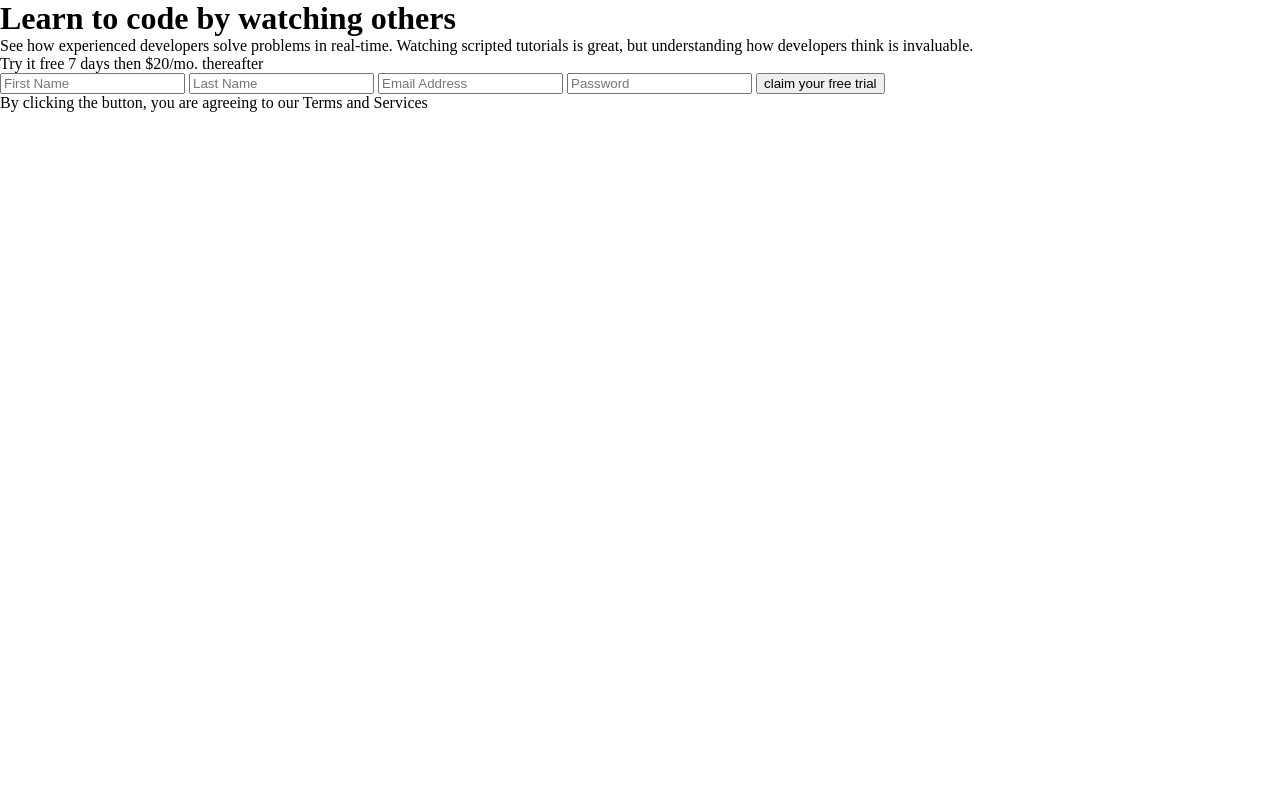
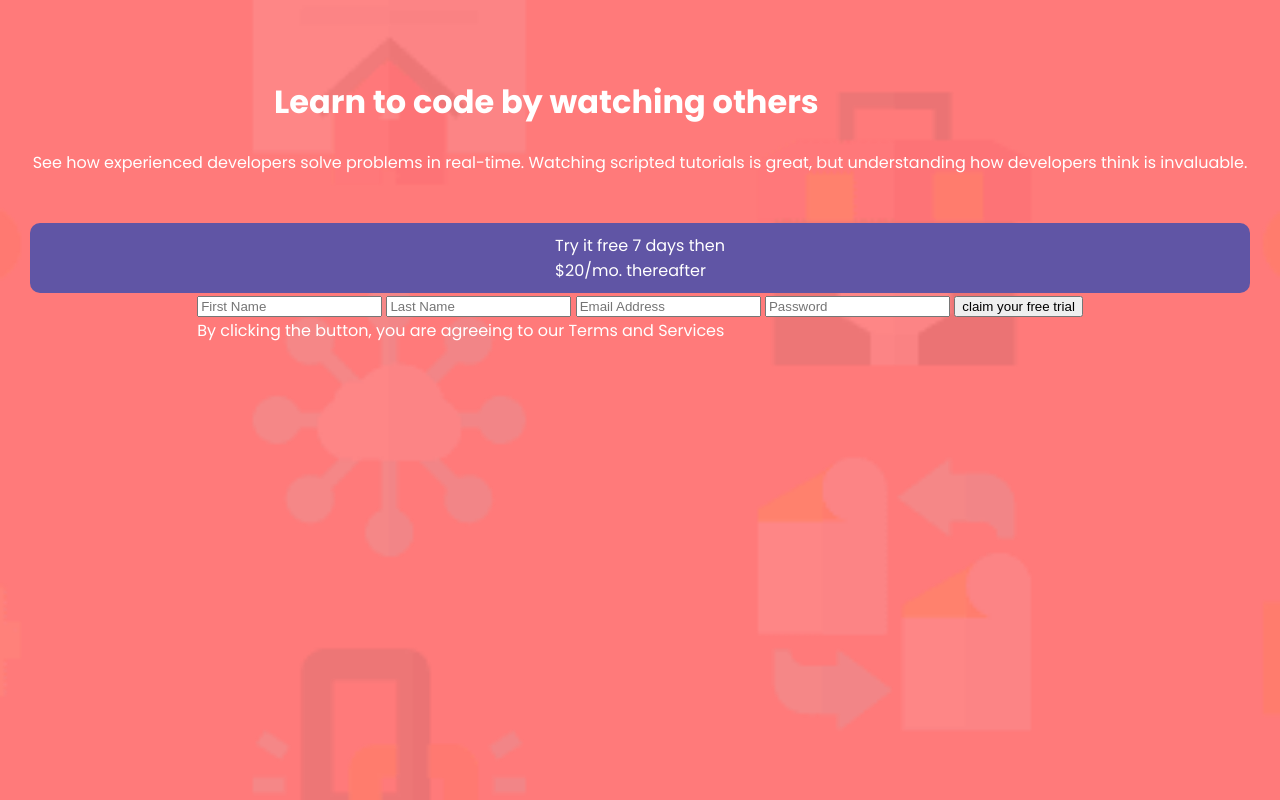
Before and after one commit to jwhong98/intro-component, a plain HTML site: page index.html in a window 1280 px wide. Drawn offline with Linux system fonts and the light colour scheme.

Commit message:
styled up to button

```diff
--- a/index.html
+++ b/index.html
@@ -7,6 +7,7 @@
   <link rel="icon" type="image/png" sizes="32x32" href="./images/favicon-32x32.png">
 
   <title>Frontend Mentor | Intro component with sign up form</title>
+  <link href="https://fonts.googleapis.com/css2?family=Poppins:wght@400;500;600;700&display=swap" rel="stylesheet">
   <link rel="stylesheet" href="styles.css">
 </head>
 <body>
@@ -21,7 +22,7 @@
       </div>
     </div>
     <div class="free-trial">
-      <p><span class="bold">Try it free 7 days</span> then $20/mo. thereafter</p>
+      <p><span class="bold">Try it free 7 days</span> then <br> $20/mo. thereafter</p>
     </div>
     <form action="" class="sign-up">
       <input type="text" placeholder="First Name">
--- a/styles.css
+++ b/styles.css
@@ -2,3 +2,53 @@
     box-sizing: border-box;
     margin: 0;
 }
+
+body {
+    font-family: 'Poppins', sans-serif;
+    color: white;
+}
+
+.page-container {
+    height: 100vh;
+    width: 100vw;
+    background-image: url("images/bg-intro-mobile.png");
+    background-size: cover;
+    background-color: hsl(0, 100%, 74%);
+    display: flex;
+    flex-direction: column;
+    align-items: center;
+    padding: 30px;
+}
+
+.text-wrapper {
+    width: 100%;
+    display: flex;
+    flex-direction: column;
+    align-items: center;
+}
+
+.title-section {
+    width: 60%;
+    margin-top: 3em;
+}
+
+.description {
+    text-align: center;
+    font-weight: 400;
+    margin-top: 1.5rem;
+    margin-bottom: 3rem;
+}
+
+.free-trial {
+    width: 100%;
+    height: 70px;
+    display: flex;
+    justify-content: center;
+    align-items: center;
+    background-color: hsl(248, 32%, 49%);
+    border-radius: 10px;
+}
+
+.sign-up {
+
+}
```
